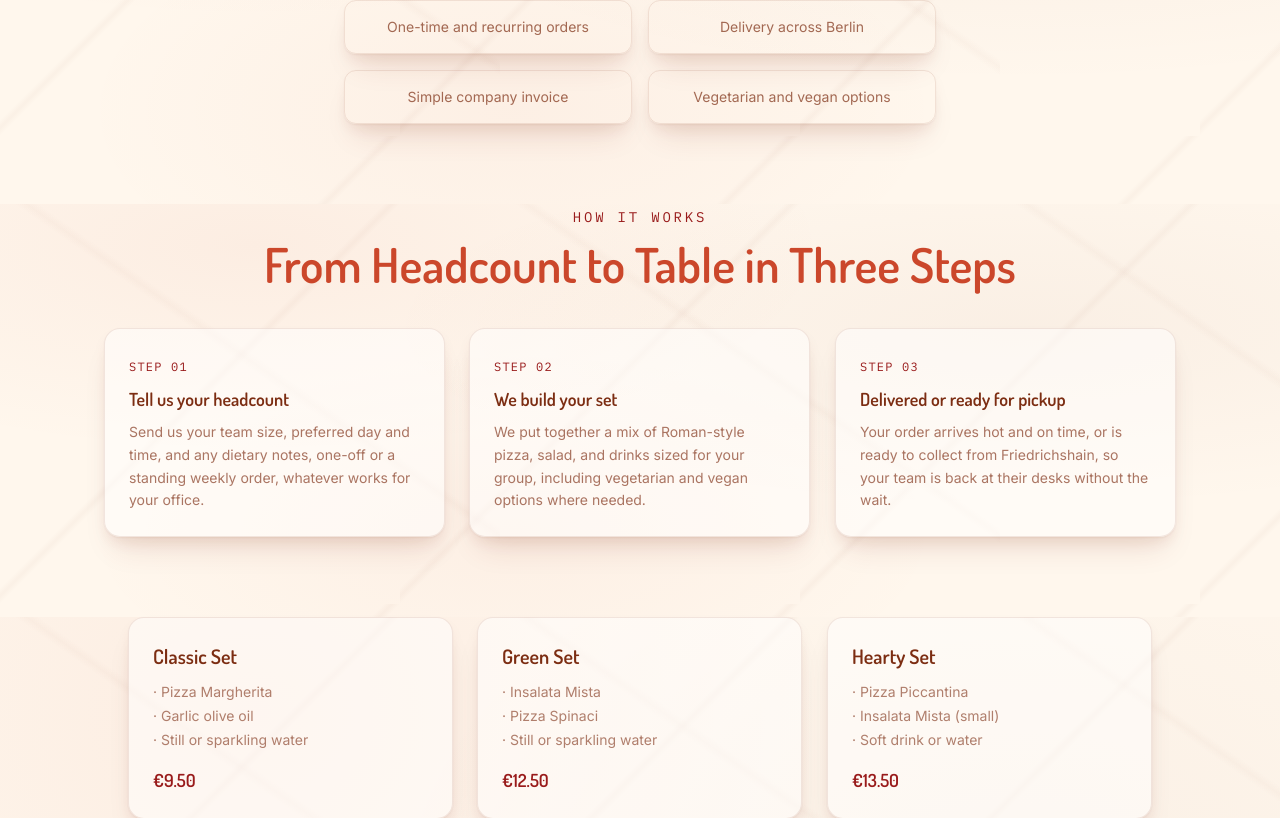
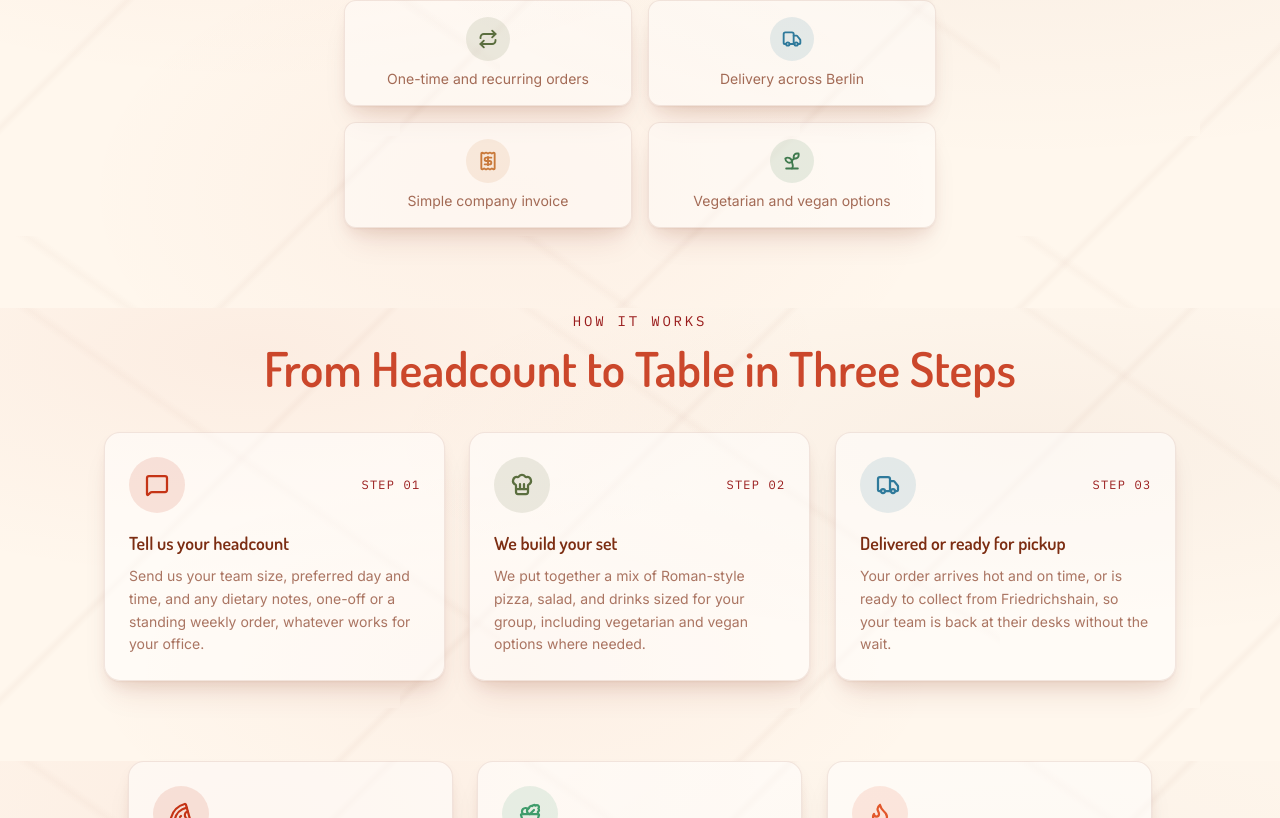
Before and after one commit to ziamariaberlin2-home/one-scroll-web, a Next.js app: page /business-lunch in a window 1280 px wide. Shown: the part 842-1660 px from the top of the page. Built offline with nearby package versions, Linux system fonts and the light colour scheme.

Commit message:
Update components with colorful icons and playful card hover states

```diff
--- a/components/BusinessLunchContent.js
+++ b/components/BusinessLunchContent.js
@@ -8,18 +8,20 @@ import EventsSection from '@/components/EventsSection';
 import FAQBlock from '@/components/FAQBlock';
 import ReviewsSection from '@/components/ReviewsSection';
 import { basePath } from '@/lib/basePath';
+import { BIZ_ICONS } from '@/lib/icons';
+import IconChip from '@/components/IconBadge';
 
 const PERKS = [
-  'One-time and recurring orders',
-  'Delivery across Berlin',
-  'Simple company invoice',
-  'Vegetarian and vegan options',
+  { text: 'One-time and recurring orders', icon: 'recurring' },
+  { text: 'Delivery across Berlin', icon: 'delivery' },
+  { text: 'Simple company invoice', icon: 'invoice' },
+  { text: 'Vegetarian and vegan options', icon: 'vegan' },
 ];
 
 const SETS = [
-  { name: 'Classic Set', items: ['Pizza Margherita', 'Garlic olive oil', 'Still or sparkling water'], price: '€9.50' },
-  { name: 'Green Set', items: ['Insalata Mista', 'Pizza Spinaci', 'Still or sparkling water'], price: '€12.50' },
-  { name: 'Hearty Set', items: ['Pizza Piccantina', 'Insalata Mista (small)', 'Soft drink or water'], price: '€13.50' },
+  { name: 'Classic Set', items: ['Pizza Margherita', 'Garlic olive oil', 'Still or sparkling water'], price: '€9.50', icon: 'classic' },
+  { name: 'Green Set', items: ['Insalata Mista', 'Pizza Spinaci', 'Still or sparkling water'], price: '€12.50', icon: 'green' },
+  { name: 'Hearty Set', items: ['Pizza Piccantina', 'Insalata Mista (small)', 'Soft drink or water'], price: '€13.50', icon: 'hearty' },
 ];
 
 const HOW_IT_WORKS = [
@@ -27,16 +29,19 @@ const HOW_IT_WORKS = [
     step: '01',
     title: 'Tell us your headcount',
     body: 'Send us your team size, preferred day and time, and any dietary notes, one-off or a standing weekly order, whatever works for your office.',
+    icon: 'headcount',
   },
   {
     step: '02',
     title: 'We build your set',
     body: 'We put together a mix of Roman-style pizza, salad, and drinks sized for your group, including vegetarian and vegan options where needed.',
+    icon: 'build',
   },
   {
     step: '03',
     title: 'Delivered or ready for pickup',
     body: 'Your order arrives hot and on time, or is ready to collect from Friedrichshain, so your team is back at their desks without the wait.',
+    icon: 'deliver',
   },
 ];
 
@@ -149,9 +154,18 @@ export default function BusinessLunchContent() {
         </div>
 
         <ul className="mx-auto mt-8 grid max-w-2xl grid-cols-1 gap-4 px-6 text-sm text-ink/70 sm:grid-cols-2 md:px-10">
-          {PERKS.map((f) => (
-            <li key={f} className="card-3d rounded-xl border border-ink/10 p-4 text-center">{f}</li>
-          ))}
+          {PERKS.map((f) => {
+            const { Icon, color } = BIZ_ICONS[f.icon];
+            return (
+              <li
+                key={f.text}
+                className="card-3d card-pop hover-line-olive group flex flex-col items-center gap-2 rounded-xl border border-ink/10 bg-white/40 p-4 text-center transition-colors hover:border-olive/30"
+              >
+                <IconChip icon={Icon} color={color} />
+                {f.text}
+              </li>
+            );
+          })}
         </ul>
       </section>
 
@@ -164,13 +178,19 @@ export default function BusinessLunchContent() {
             </h2>
           </div>
           <div className="grid grid-cols-1 gap-6 md:grid-cols-3">
-            {HOW_IT_WORKS.map((s) => (
-              <div key={s.step} className="card-3d rounded-2xl border border-ink/10 bg-white/50 p-6 text-left">
+            {HOW_IT_WORKS.map((s) => {
+              const { Icon, color } = BIZ_ICONS[s.icon];
+              return (
+                <div key={s.step} className="card-3d card-pop hover-line-olive group rounded-2xl border border-ink/10 bg-white/50 p-6 text-left transition-colors hover:border-olive/30">
+                  <div className="flex items-center justify-between">
+                    <IconChip icon={Icon} color={color} size="lg" />
                     <span className="font-mono text-xs uppercase tracking-widest text-wine-dark">Step {s.step}</span>
-                <h3 className="mt-2 font-display text-lg font-semibold text-ink">{s.title}</h3>
+                  </div>
+                  <h3 className="mt-4 font-display text-lg font-semibold text-ink">{s.title}</h3>
                   <p className="mt-2 text-sm leading-relaxed text-ink/65">{s.body}</p>
                 </div>
-            ))}
+              );
+            })}
           </div>
         </div>
       </section>
@@ -178,15 +198,19 @@ export default function BusinessLunchContent() {
       <section id="lunch-form" className="marble-light scroll-mt-24 pb-24 md:pb-28">
         <div className="mx-auto max-w-7xl px-6 text-center md:px-10">
           <div className="mx-auto grid max-w-5xl grid-cols-1 gap-6 md:grid-cols-3">
-            {SETS.map((set) => (
-              <div key={set.name} className="card-3d rounded-2xl border border-ink/10 bg-white/50 p-6 text-left">
-                <h3 className="font-display text-xl font-semibold text-ink">{set.name}</h3>
+            {SETS.map((set) => {
+              const { Icon, color } = BIZ_ICONS[set.icon];
+              return (
+                <div key={set.name} className="card-3d card-pop hover-line-olive group rounded-2xl border border-ink/10 bg-white/50 p-6 text-left transition-colors hover:border-olive/30">
+                  <IconChip icon={Icon} color={color} size="lg" />
+                  <h3 className="mt-4 font-display text-xl font-semibold text-ink">{set.name}</h3>
                   <ul className="mt-3 space-y-1 text-sm text-ink/60">
                     {set.items.map((i) => <li key={i}>&middot; {i}</li>)}
                   </ul>
                   <span className="mt-4 block font-display text-lg font-semibold text-wine-dark">{set.price}</span>
                 </div>
-            ))}
+              );
+            })}
           </div>
           <p className="mt-4 font-mono text-xs uppercase tracking-widest text-ink/40">
             Sample pricing, ask about your team&rsquo;s standing order
--- a/components/CateringSection.js
+++ b/components/CateringSection.js
@@ -1,12 +1,14 @@
 import { whatsappLink } from '@/lib/emailjs';
+import { FEATURE_ICONS } from '@/lib/icons';
+import IconChip from '@/components/IconBadge';
 
 const FEATURES = [
-  { text: 'Family-style pizza trays', icon: '🍕' },
-  { text: 'Vegetarian and vegan options', icon: '🌱' },
-  { text: 'Delivery across Berlin or pickup in Friedrichshain', icon: '🚚' },
-  { text: 'Private events, birthdays, and team celebrations', icon: '🎉' },
-  { text: 'On-site equipment and staffing, confirmed in writing', icon: '📋' },
-  { text: 'Fast turnaround for smaller orders', icon: '⚡' },
+  { text: 'Family-style pizza trays', icon: 'pizza' },
+  { text: 'Vegetarian and vegan options', icon: 'vegan' },
+  { text: 'Delivery across Berlin or pickup in Friedrichshain', icon: 'delivery' },
+  { text: 'Private events, birthdays, and team celebrations', icon: 'celebration' },
+  { text: 'On-site equipment and staffing, confirmed in writing', icon: 'staffing' },
+  { text: 'Fast turnaround for smaller orders', icon: 'fast' },
 ];
 
 export default function CateringSection() {
@@ -32,20 +34,18 @@ export default function CateringSection() {
         </div>
 
         <ul className="mx-auto mt-8 grid max-w-2xl grid-cols-1 gap-4 text-sm text-ink/70 sm:grid-cols-2">
-          {FEATURES.map((f) => (
-            <li
-              key={f.text}
-              className="card-3d hover-line-olive flex items-center gap-3 rounded-xl border border-ink/10 bg-white/40 p-4 text-left transition-colors hover:border-olive/30"
-            >
-              <span
-                className="flex h-10 w-10 flex-shrink-0 items-center justify-center rounded-full bg-olive-light text-lg"
-                aria-hidden="true"
+          {FEATURES.map((f) => {
+            const { Icon, color } = FEATURE_ICONS[f.icon];
+            return (
+              <li
+                key={f.text}
+                className="card-3d card-pop hover-line-olive group flex items-center gap-3 rounded-xl border border-ink/10 bg-white/40 p-4 text-left transition-colors hover:border-olive/30"
               >
-                {f.icon}
-              </span>
-              <span>{f.text}</span>
-            </li>
-          ))}
+                <IconChip icon={Icon} color={color} />
+                <span>{f.text}</span>
+              </li>
+            );
+          })}
         </ul>
 
         <div className="mt-10 flex flex-wrap items-center justify-center gap-4">
--- a/components/EventsSection.js
+++ b/components/EventsSection.js
@@ -23,7 +23,7 @@ export default function EventsSection({
             <a
               key={ev.slug}
               href={`${basePath}/blog/#${ev.slug}`}
-              className="card-3d group flex flex-col overflow-hidden rounded-2xl border border-ink/10 bg-white/50"
+              className="card-3d card-pop group flex flex-col overflow-hidden rounded-2xl border border-ink/10 bg-white/50 transition-colors"
             >
               <div className="relative flex h-48 items-end overflow-hidden bg-gradient-to-br from-wine/15 via-cream to-sand/25">
                 {ev.image ? (
@@ -31,7 +31,7 @@ export default function EventsSection({
                     src={`${basePath}/images/${ev.image}`}
                     alt={ev.title}
                     fill
-                    className="object-cover"
+                    className="object-cover transition-transform duration-500 group-hover:scale-110"
                     sizes="(max-width: 640px) 100vw, (max-width: 1024px) 50vw, 33vw"
                   />
                 ) : (
--- /dev/null
+++ b/components/IconBadge.js
@@ -0,0 +1,33 @@
+// Small reusable icon presentation pieces built on lucide-react, used
+// wherever the site used to drop an emoji in as an "icon". Two shapes:
+//  - IconChip: a soft color-tinted circle, for feature/why-choose/menu cards.
+//  - IconGlyph: a bare colored icon, for inline use (nav pills, buttons).
+// Both carry the `icon-pop` class so they animate together with `.card-pop`
+// cards on hover (see globals.css) — give the parent card `group` to enable it.
+
+const CHIP_BOX = { sm: 'h-9 w-9', md: 'h-11 w-11', lg: 'h-14 w-14' };
+const CHIP_ICON = { sm: 'h-4 w-4', md: 'h-5 w-5', lg: 'h-6 w-6' };
+const GLYPH_SIZE = { sm: 'h-3.5 w-3.5', md: 'h-4 w-4', lg: 'h-5 w-5' };
+
+export default function IconChip({ icon: Icon, color = '#5B6E3F', size = 'md', bg, className = '' }) {
+  return (
+    <span
+      className={`icon-pop inline-flex flex-shrink-0 items-center justify-center rounded-full ${CHIP_BOX[size]} ${className}`}
+      style={{ backgroundColor: bg || `${color}1F`, color }}
+      aria-hidden="true"
+    >
+      <Icon className={CHIP_ICON[size]} strokeWidth={2.25} />
+    </span>
+  );
+}
+
+export function IconGlyph({ icon: Icon, color = '#5B6E3F', active = false, size = 'md', className = '' }) {
+  return (
+    <Icon
+      className={`icon-pop flex-shrink-0 ${GLYPH_SIZE[size]} ${className}`}
+      style={{ color: active ? '#fff' : color }}
+      strokeWidth={2.25}
+      aria-hidden="true"
+    />
+  );
+}
--- a/components/LocationsSection.js
+++ b/components/LocationsSection.js
@@ -10,7 +10,7 @@ export default function LocationsSection() {
           <h2 className="display-heading mt-3 text-5xl text-wine/90 md:text-7xl">Contact Us</h2>
         </div>
 
-        <div className="card-3d grid grid-cols-1 overflow-hidden rounded-3xl border border-ink/10 bg-white/50 md:grid-cols-2">
+        <div className="card-3d card-pop grid grid-cols-1 overflow-hidden rounded-3xl border border-ink/10 bg-white/50 transition-colors md:grid-cols-2">
           <div className="p-8 md:p-10">
             <h3 className="font-display text-2xl font-semibold text-ink">Zia Maria</h3>
             <p className="mt-3 text-ink/70">
--- a/components/MenuSection.js
+++ b/components/MenuSection.js
@@ -1,8 +1,10 @@
 'use client';
 
 import { useState, useMemo } from 'react';
-import { menuData, menuCategories, categoryIcons } from '@/lib/menuData';
+import { menuData, menuCategories } from '@/lib/menuData';
 import { useCart } from '@/lib/cart';
+import { CATEGORY_ICONS } from '@/lib/icons';
+import IconChip, { IconGlyph } from '@/components/IconBadge';
 
 export default function MenuSection({ hideHeader = false }) {
   const [active, setActive] = useState(menuCategories[0]);
@@ -29,33 +31,54 @@ export default function MenuSection({ hideHeader = false }) {
         )}
 
         <div className="mb-10 flex flex-wrap justify-center gap-2">
-          {menuCategories.map((cat) => (
+          {menuCategories.map((cat) => {
+            const isActive = active === cat;
+            const { Icon, color } = CATEGORY_ICONS[cat] || {};
+            return (
               <button
                 key={cat}
                 type="button"
                 onClick={() => setActive(cat)}
-              className={`flex items-center gap-1.5 rounded-full border px-4 py-2 font-mono text-xs uppercase tracking-widest transition-colors ${
-                active === cat
-                  ? 'border-olive bg-olive text-white font-semibold'
-                  : 'border-olive/25 bg-cream-dark text-wine-dark hover:border-olive hover:bg-olive hover:text-white'
+                className={`flex items-center gap-1.5 rounded-full border px-4 py-2 font-mono text-xs uppercase tracking-widest transition-all duration-200 ${
+                  isActive
+                    ? 'border-olive bg-olive text-white font-semibold shadow-md shadow-olive/30'
+                    : 'border-olive/25 bg-cream-dark text-wine-dark hover:border-olive hover:bg-olive hover:text-white hover:-translate-y-0.5'
                 }`}
               >
-              <span aria-hidden="true">{categoryIcons[cat]}</span>
+                {Icon && <IconGlyph icon={Icon} color={color} active={isActive} size="sm" />}
                 {cat}
               </button>
-          ))}
+            );
+          })}
         </div>
 
         <div className="grid grid-cols-1 gap-6 sm:grid-cols-2 lg:grid-cols-3">
           {items.map((item) => {
             const qty = qtyInCart(item);
+            const { Icon, color } = CATEGORY_ICONS[item.category] || {};
             return (
               <div
                 key={item.name + item.category}
-                className="card-3d hover-line-olive flex flex-col overflow-hidden rounded-2xl border border-ink/10 bg-white/40 transition-colors hover:border-olive/30"
+                className="card-3d card-pop hover-line-olive group flex flex-col overflow-hidden rounded-2xl border border-ink/10 bg-white/40 transition-colors hover:border-olive/30"
               >
+                <div className="relative overflow-hidden">
                   {/* eslint-disable-next-line @next/next/no-img-element */}
-                <img src={item.image} alt={item.name} loading="lazy" className="h-44 w-full object-cover" />
+                  <img
+                    src={item.image}
+                    alt={item.name}
+                    loading="lazy"
+                    className="h-44 w-full object-cover transition-transform duration-500 group-hover:scale-110"
+                  />
+                  {Icon && (
+                    <IconChip
+                      icon={Icon}
+                      color={color}
+                      bg="rgba(255,255,255,0.95)"
+                      size="md"
+                      className="absolute left-3 top-3 shadow-md"
+                    />
+                  )}
+                </div>
                 <div className="flex flex-1 flex-col p-5">
                   <h3 className="font-display text-lg font-semibold text-ink">{item.name}</h3>
                   <p className="mt-1 flex-1 text-sm text-ink/60">{item.description}</p>
--- a/components/Nav.js
+++ b/components/Nav.js
@@ -51,7 +51,7 @@ export default function Nav() {
             <a
               key={l.href}
               href={l.href}
-              className="font-mono text-xs uppercase tracking-widest text-ink/80 transition-colors hover:text-wine-dark"
+              className="nav-link-olive font-mono text-xs uppercase tracking-widest text-ink/80 transition-colors hover:text-olive"
             >
               {l.label}
             </a>
--- a/components/PizzaCalculator.js
+++ b/components/PizzaCalculator.js
@@ -2,6 +2,7 @@
 
 import { useMemo, useState } from 'react';
 import { motion, AnimatePresence } from 'framer-motion';
+import { Pizza } from 'lucide-react';
 import { basePath } from '@/lib/basePath';
 
 // House rule, straight from the "How Much Pizza Per Person" guide: 2 slices
@@ -154,11 +155,14 @@ export default function PizzaCalculator({ compact = false }) {
                 initial={{ scale: 0, rotate: -20 }}
                 animate={{ scale: 1, rotate: 0 }}
                 transition={{ duration: 0.25, delay: i * 0.02 }}
-                className="text-xl leading-none"
-                role="img"
+                className="leading-none"
                 aria-hidden="true"
               >
-                🍕
+                <Pizza
+                  className="h-5 w-5"
+                  style={{ color: i % 2 === 0 ? '#C53416' : '#5B6E3F' }}
+                  strokeWidth={2.25}
+                />
               </motion.span>
             ))}
             {extraIcons > 0 && (
--- a/components/PizzaIcon.js
+++ b/components/PizzaIcon.js
@@ -1,10 +1,15 @@
-// Small pizza illustration, used in place of the word "pizza" in a few UI
-// spots (calculator teasers, callouts). Emoji rather than custom SVG, so it
-// reads unambiguously as a pizza at small inline sizes.
+import { Pizza } from 'lucide-react';
+
+// Small pizza glyph, used in place of the word "pizza" in a few UI spots
+// (calculator teasers, callouts) — a real icon rather than an emoji so it
+// stays crisp and on-brand at any size.
 export default function PizzaIcon({ className = '' }) {
   return (
-    <span className={`text-base ${className}`} role="img" aria-label="pizza">
-      🍕
-    </span>
+    <Pizza
+      className={`inline h-4 w-4 -translate-y-0.5 ${className}`}
+      style={{ color: '#C53416' }}
+      strokeWidth={2.25}
+      aria-label="pizza"
+    />
   );
 }
--- a/components/WhyChoose.js
+++ b/components/WhyChoose.js
@@ -1,19 +1,26 @@
+import { WHY_ICONS } from '@/lib/icons';
+import IconChip from '@/components/IconBadge';
+
 const POINTS = [
   {
     title: 'Slow-Rested Roman Dough',
     body: 'Our dough rests for days before it ever sees the oven, the secret to a light, crisp, authentic Roman-style base.',
+    icon: 'dough',
   },
   {
     title: 'Fresh Ingredients, Every Day',
     body: 'No shortcuts. Toppings are prepped fresh daily with seasonal, quality ingredients sourced with care.',
+    icon: 'fresh',
   },
   {
     title: 'Pizza From Just €2.50',
     body: 'Real Italian pizza in Berlin, priced for everyday enjoyment, from a quick slice to a full team catering order.',
+    icon: 'price',
   },
   {
     title: 'In the Heart of Friedrichshain',
     body: 'Easy to find, easy to love, our Neue Bahnhofstraße spot is a Friedrichshain favorite for locals and teams alike.',
+    icon: 'location',
   },
 ];
 
@@ -32,18 +39,24 @@ export default function WhyChoose() {
         </div>
 
         <div className="grid grid-cols-1 gap-6 sm:grid-cols-2 lg:grid-cols-4">
-          {POINTS.map((p, i) => (
+          {POINTS.map((p, i) => {
+            const { Icon, color } = WHY_ICONS[p.icon];
+            return (
               <div
                 key={p.title}
-              className="card-3d flex flex-col rounded-2xl border border-ink/10 bg-white/50 p-6"
+                className="card-3d card-pop hover-line-olive group flex flex-col rounded-2xl border border-ink/10 bg-white/50 p-6 transition-colors hover:border-olive/30"
               >
-              <span className="font-display text-3xl font-semibold text-wine/70">
+                <div className="flex items-center justify-between">
+                  <IconChip icon={Icon} color={color} size="lg" />
+                  <span className="font-display text-2xl font-semibold text-ink/15">
                     {String(i + 1).padStart(2, '0')}
                   </span>
+                </div>
                 <h3 className="mt-4 font-display text-lg font-semibold text-ink">{p.title}</h3>
                 <p className="mt-2 flex-1 text-sm text-ink/65">{p.body}</p>
               </div>
-          ))}
+            );
+          })}
         </div>
       </div>
     </section>
```
Also changed, not shown: components/MenuTeaser.js (+10 -3 lines). Lines whose indentation alone changed are shown as unchanged.
